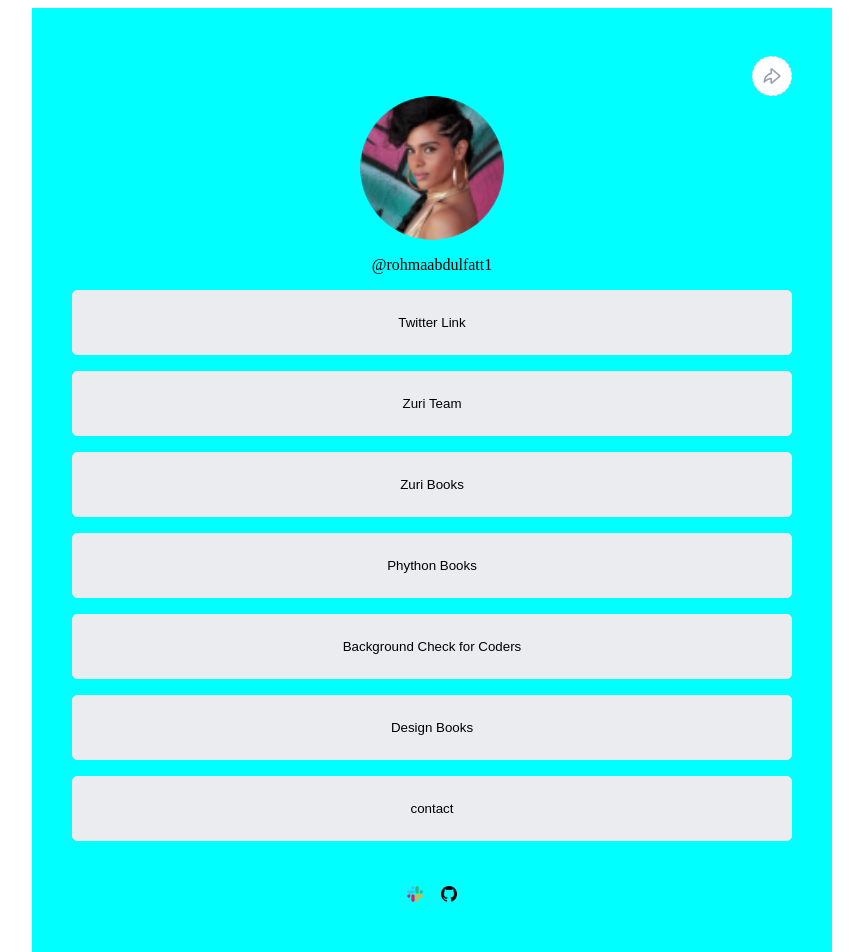
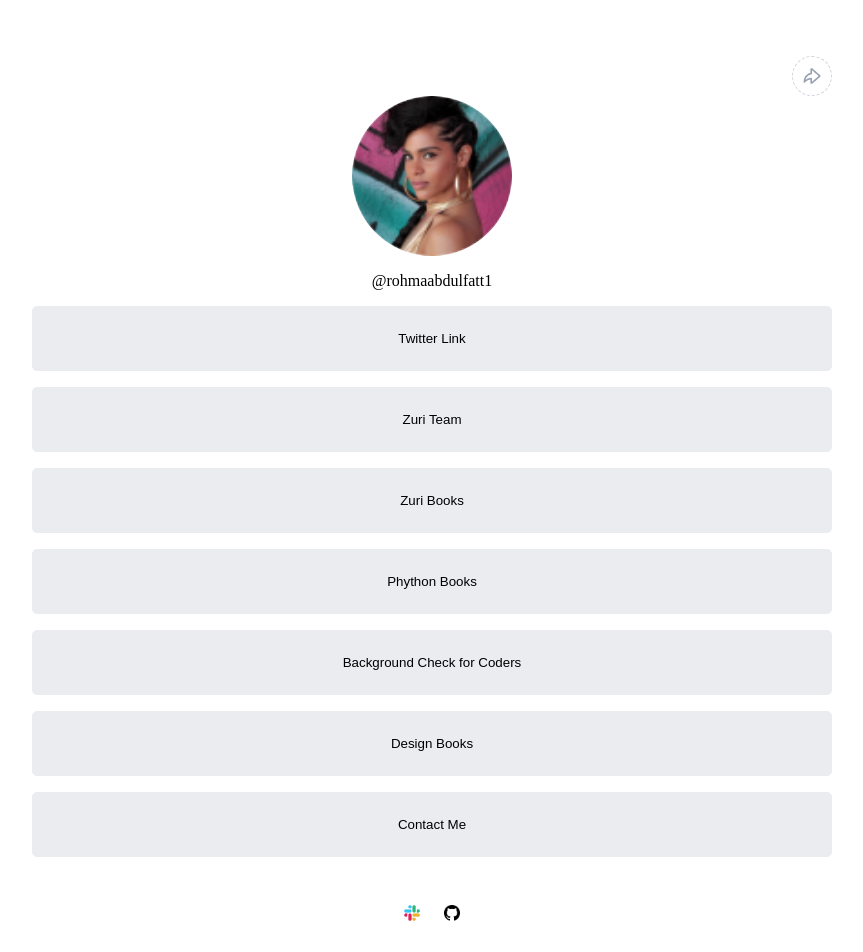
Before and after one commit to veiled-coder/LinktreeClone, a React (Create React App) app: page / in a window 1280 px wide. Shown: the top 952 px of the page, without its empty margins (208-1071 px from the left). Built offline with nearby package versions, Linux system fonts and the light colour scheme.

Commit message:
added the routes to the contact page

```diff
--- a/src/components/App.js
+++ b/src/components/App.js
@@ -1,5 +1,6 @@
 import React from "react";
 import "../styles/app.css";
+import Footer from "./Footer";
 
 import { BrowserRouter as Router, Routes, Route } from "react-router-dom";
 import Contact from "./Contact";
@@ -13,6 +14,7 @@ export default function App() {
           <Route path="/" element={<Homepage />} />
           <Route path="/contact" element={<Contact />} />
         </Routes>
+        <Footer />
       </div>
     </Router>
   );
--- a/src/components/Buttons.js
+++ b/src/components/Buttons.js
@@ -1,16 +1,12 @@
 import React from "react";
-import { Link } from "react-router-dom";
 
-export default function Buttons({ name, id, subtext, href, to }) {
+
+export default function Buttons({ name, id, subtext, href }) {
   return (
     <>
-      <a href={href}>
-        <Link to={to}>
-          <button id={id} className="socials__btn" title={subtext}>
-            {name}
-          </button>
-        </Link>
-      </a>
+      <button id={id} className="socials__btn" title={subtext}>
+        {name}
+      </button>
     </>
   );
 }
--- a/src/components/Homepage.js
+++ b/src/components/Homepage.js
@@ -9,7 +9,7 @@ function Homepage() {
           <div className="content--container">
             <Content />
           </div>
-          <Footer />
+
         </div>
   )
 }
--- a/src/components/Socials.js
+++ b/src/components/Socials.js
@@ -1,40 +1,44 @@
 import React from "react";
 import Buttons from "./Buttons";
-
+import { Link } from "react-router-dom";
 export default function Socials() {
   return (
     <section className="socials__container">
       <Buttons name="Twitter Link" />
-      <Buttons
-        name="Zuri Team"
-        id="btn__zuri"
-        href="https://training.zuri.team/"
-      />
+      <a href="https://training.zuri.team/">
+        <Buttons name="Zuri Team" id="btn__zuri" />
+      </a>
+      <a href="http://books.zuri.team">
         <Buttons
           name="Zuri Books"
           id="books"
-        href="http://books.zuri.team"
           subtext="check out zuri books here"
         />
+      </a>
+      <a href="https://books.zuri.team/python-for-beginners?ref_id=veiled-coder">
         <Buttons
           name="Phython Books"
           id="book__python"
-        href="https://books.zuri.team/python-for-beginners?ref_id=veiled-coder"
           subtext="Buy these books at our store today!"
         />
+      </a>
+      <a href="https://background.zuri.team">
         <Buttons
           name="Background Check for Coders"
           id="pitch"
-        href="https://background.zuri.team"
           subtext="Checking developers background has never been easier. Join us today to get started !"
         />
+      </a>
+      <a href="https://books.zuri.team/design-rules">
         <Buttons
           name="Design Books"
           id="book__design"
-        href="https://books.zuri.team/design-rules"
           subtext="We are here to help you get stated in your design career. Click here to access our free design books"
         />
-      <Buttons name="contact" id="Contact" to="/contact" />
+      </a>
+      <Link to="/contact">
+        <Buttons name="Contact Me" />
+      </Link>
     </section>
   );
 }
--- a/src/styles/app.css
+++ b/src/styles/app.css
@@ -1,8 +1,13 @@
 div#root {
   max-width: 100%;
   min-height: 100vh;
-  display: flex;
-  justify-content: center;
+
+}
+.App{
+  width: 100%;
+   display: flex;
+   flex-direction: column;
+align-items: center;
 
   position: relative;
 }
@@ -12,12 +17,12 @@ div#root {
   display: flex;
   flex-direction: column;
   align-items: center;
-  background-color: aqua;
+
 }
 .content--container {
   width: 50rem;
   max-width: 90%;
-  padding: 3rem 0;
+  margin: 3rem 0;
 
   display: flex;
   flex-direction: column;
--- a/src/styles/footer.css
+++ b/src/styles/footer.css
@@ -1,6 +1,8 @@
 .footer {
   margin-top: 1%;
-  width: 70%;
+  width: 80%;
+  justify-self: flex-start;
+  margin-bottom: 3rem;
 }
 .footer div {
   display: flex;
```
Lines whose indentation alone changed are shown as unchanged.
